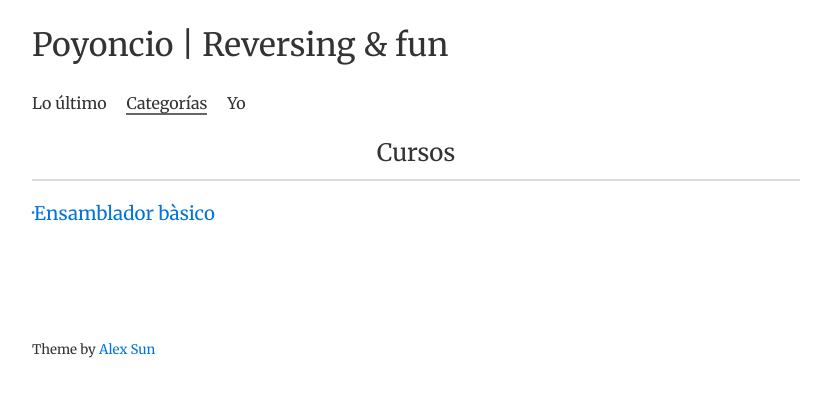
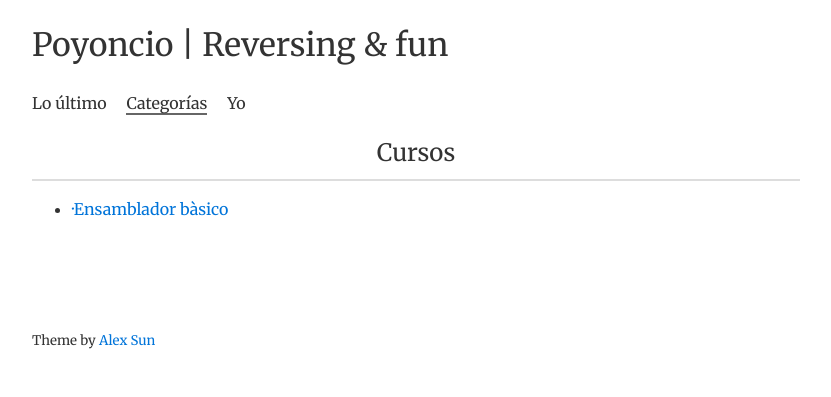
Before and after one commit to Poyoncio/poyoweb, a Jekyll site: the page built from cursos.md, in a window 1280 px wide. Shown: the top 397 px of the page, without its empty margins (224-1055 px from the left). Built offline with Jekyll 4.4.1, drawn with Linux system fonts in a browser that asks for light colours; nearby versions of some CDN libraries.

Commit message:
Update cursos.md

```diff
--- a/cursos.md
+++ b/cursos.md
@@ -5,4 +5,4 @@ permalink: /categorias/
 ---
 
 ----------------
-### [·Ensamblador bàsico](http://127.0.0.1:4000/2015/05/03/styles-for-vida/)
+  - <span class="black">[·Ensamblador bàsico](http://127.0.0.1:4000/2015/05/03/styles-for-vida/)</span>
```
